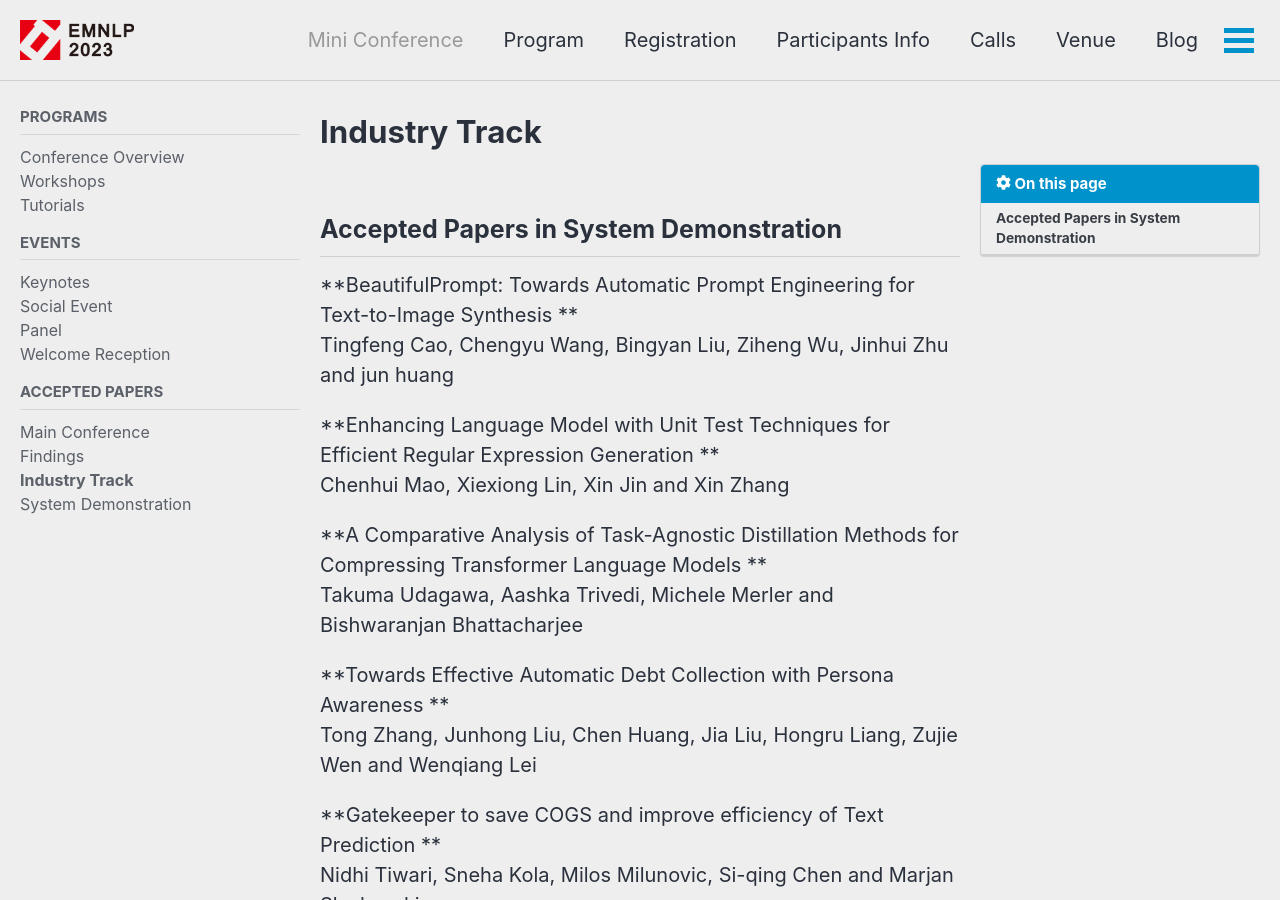
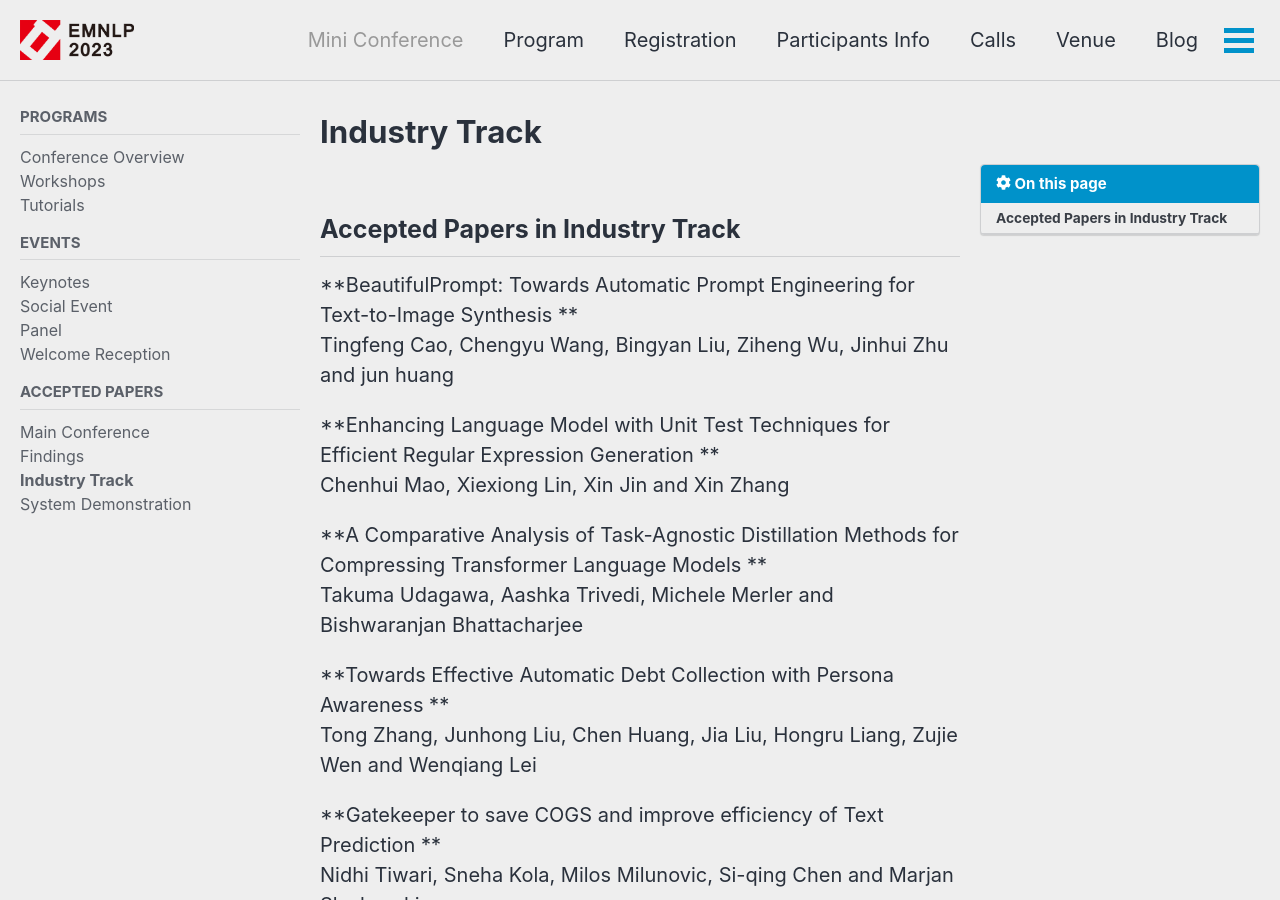
Before and after one commit to acl-org/emnlp-2023, a Jekyll site: the page built from _pages/program/industry.md, in a window 1280 px wide and 900 px high. Built offline with Jekyll 4.4.1, drawn with Linux system fonts in a browser that asks for light colours; cached includes are drawn as plain includes; nearby versions of some CDN libraries.

Commit message:
Update industry.md

```diff
--- a/_pages/program/industry.md
+++ b/_pages/program/industry.md
@@ -12,7 +12,7 @@ sidebar:
 
 
 
-Accepted Papers in System Demonstration
+Accepted Papers in Industry Track
 ---
 **BeautifulPrompt: Towards Automatic Prompt Engineering for Text-to-Image Synthesis ** <br/>Tingfeng Cao, Chengyu Wang, Bingyan Liu, Ziheng Wu, Jinhui Zhu and jun huang
 
```
